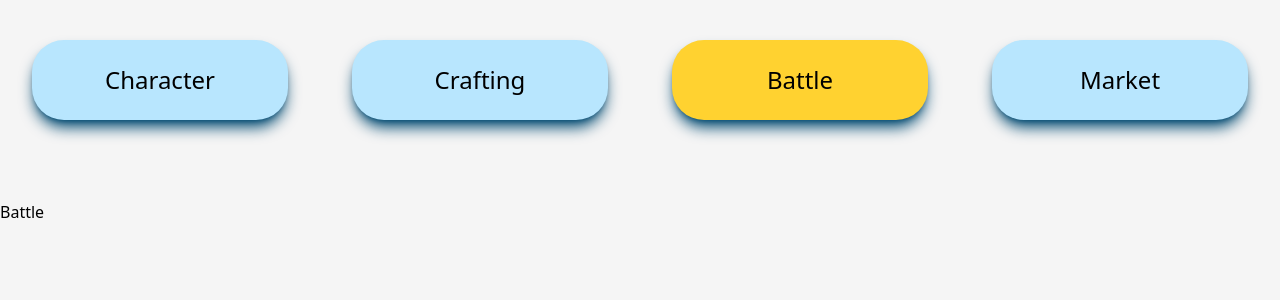
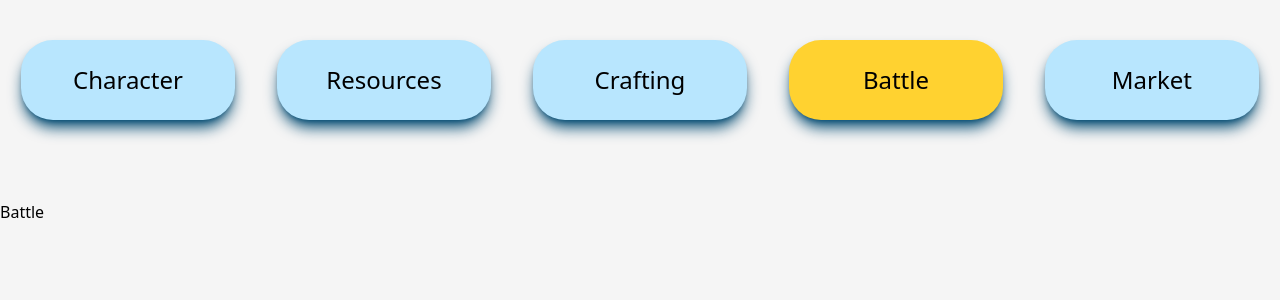
Before and after one commit to atsoc1993/avmRS, a React (Vite) app in the folder rs/: page /battle in a window 1280 px wide. Shown: the top 300 px of the page. Built offline with nearby package versions, Linux system fonts and the light colour scheme.

Commit message:
Added resources page

```diff
--- a/rs/src/components/NavBar.tsx
+++ b/rs/src/components/NavBar.tsx
@@ -7,6 +7,7 @@ export default function NavBar({ selected }: { selected: string }) {
 
     type SelectedType = {
         character: Boolean;
+        resources: Boolean;
         crafting: Boolean;
         battle: Boolean;
         market: Boolean;
@@ -14,12 +15,13 @@ export default function NavBar({ selected }: { selected: string }) {
 
     const buttonActive: SelectedType = {
         character: selected === 'character' ? true : false,
+        resources: selected === 'resources' ? true : false,
         crafting: selected === 'crafting' ? true : false,
         battle: selected === 'battle' ? true : false,
         market: selected === 'market' ? true : false
     };
 
-    const baseStyling = 'rounded-4xl h-2/5 w-1/5 m-10 shadow-lg shadow-sky-900 mx-auto place-content-center transition-transform hover:bg-amber-300 duration-700';
+    const baseStyling = 'rounded-4xl h-2/5 w-1/6 m-10 shadow-lg shadow-sky-900 mx-auto place-content-center transition-transform hover:bg-amber-300 duration-700';
 
     const activeStyling = 'bg-amber-300 ';
     const inactiveStyling = 'bg-sky-200 hover:scale-110 ';
@@ -31,6 +33,12 @@ export default function NavBar({ selected }: { selected: string }) {
                 onClick={() => navigate('/')}
             >
                 <h1 className={textStyling}>Character</h1>
+            </div>
+            <div className={( buttonActive.resources ? activeStyling: inactiveStyling) + baseStyling}
+
+                onClick={() => navigate('/resources')}
+            >
+                <h1 className={textStyling}>Resources</h1>
             </div>
             <div className={( buttonActive.crafting ? activeStyling: inactiveStyling) + baseStyling}
 
--- a/rs/src/main.tsx
+++ b/rs/src/main.tsx
@@ -4,14 +4,16 @@ import MarketPage from './pages/MarketPage.tsx'
 import CraftingPage from './pages/CraftingPage.tsx'
 import BattlePage from './pages/BattlePage.tsx'
 import CharacterPage from './pages/CharacterPage.tsx'
+import ResourcesPage from './pages/ResourcesPage.tsx'
 
 createRoot(document.getElementById('root')!).render(
   <BrowserRouter>
     <Routes>
       <Route path='/' element={<CharacterPage />}/>
-      <Route path='/market' element={<MarketPage />}/>
+      <Route path='/resources' element={<ResourcesPage />}/>
       <Route path='/crafting' element={<CraftingPage />}/>
       <Route path='/battle' element={<BattlePage />}/>
+      <Route path='/market' element={<MarketPage />}/>
     </Routes>
   </BrowserRouter>
 )
--- /dev/null
+++ b/rs/src/pages/ResourcesPage.tsx
@@ -0,0 +1,14 @@
+import NavBar from "../components/NavBar";
+import NavBarSpacer from "../components/NavBarSpacer";
+
+export default function ResourcesPage() {
+    return (
+        <>
+            <NavBar selected="resources"/>
+            <NavBarSpacer />
+            <h1>
+                Resources
+            </h1>
+        </>
+    )
+}
```
